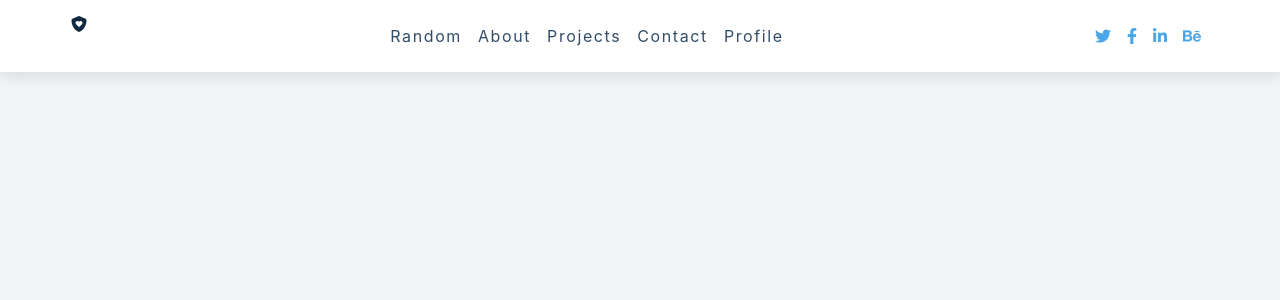
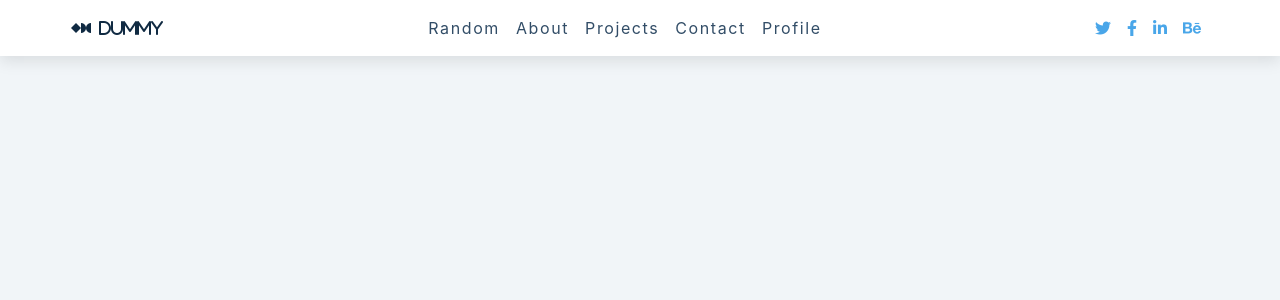
Before and after one commit to HemantKhinchiProjects/react-11-navbar, a React (Create React App) app: page / in a window 1280 px wide. Shown: the top 300 px of the page. Built offline with nearby package versions, Linux system fonts and the light colour scheme.

Commit message:
1 file modified

```diff
--- a/src/Component/Navbar.js
+++ b/src/Component/Navbar.js
@@ -22,7 +22,7 @@ const Navbar = () => {
     <nav>
       <div className="nav-center">
         <div className="nav-header">
-          <i class="fa-solid fa-shield-heart logo"></i>
+          <i class="fa-brands fa-42-group"> &nbsp;Dummy</i>
           <button
             className="nav-toggle"
             onClick={() => setShowLinks(!showLinks)}
```
